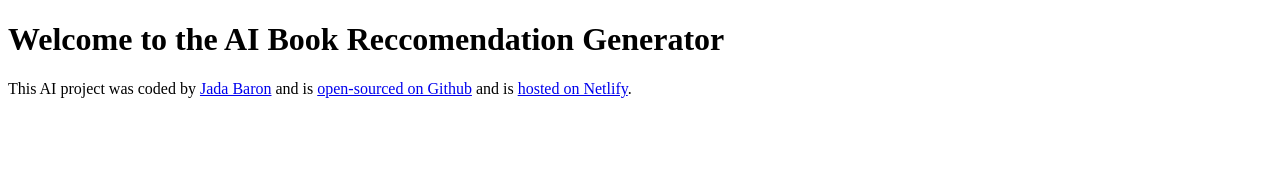
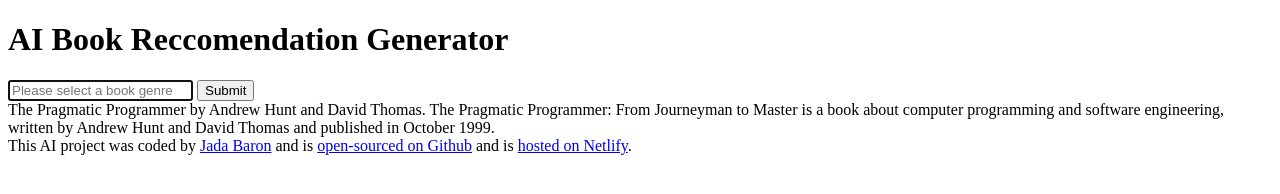
Before and after one commit to baronjada/ai-book-recs-generator, a plain HTML site: page index.html in a window 1280 px wide. Drawn offline with Linux system fonts and the light colour scheme.

Commit message:
Added basic HTML structure

```diff
--- a/index.html
+++ b/index.html
@@ -4,10 +4,30 @@
     <meta charset="UTF-8" />
     <meta name="viewport" content="width=device-width, initial-scale=1.0" />
     <link rel="stylesheet" href="src/styles.css" />
-    <title>AI Book Recs Generator</title>
+    <title>AI Book Reccomendation Generator</title>
   </head>
   <body>
-    <h1>Welcome to the AI Book Reccomendation Generator</h1>
+    <header>
+      <h1>AI Book Reccomendation Generator</h1>
+    </header>
+    <main>
+      <form action="">
+        <input
+          type="text"
+          placeholder="Please select a book genre"
+          autofocus
+          required
+          autocomplete="off"
+        />
+        <input type="submit" />
+      </form>
+      <div>
+        The Pragmatic Programmer by Andrew Hunt and David Thomas. The Pragmatic
+        Programmer: From Journeyman to Master is a book about computer
+        programming and software engineering, written by Andrew Hunt and David
+        Thomas and published in October 1999.
+      </div>
+    </main>
 
     <footer>
       This AI project was coded by
```
